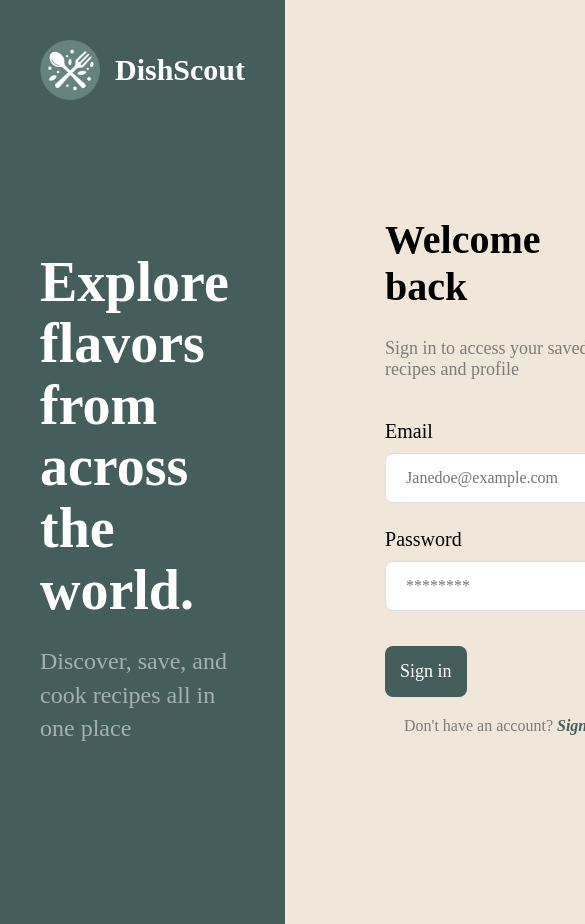
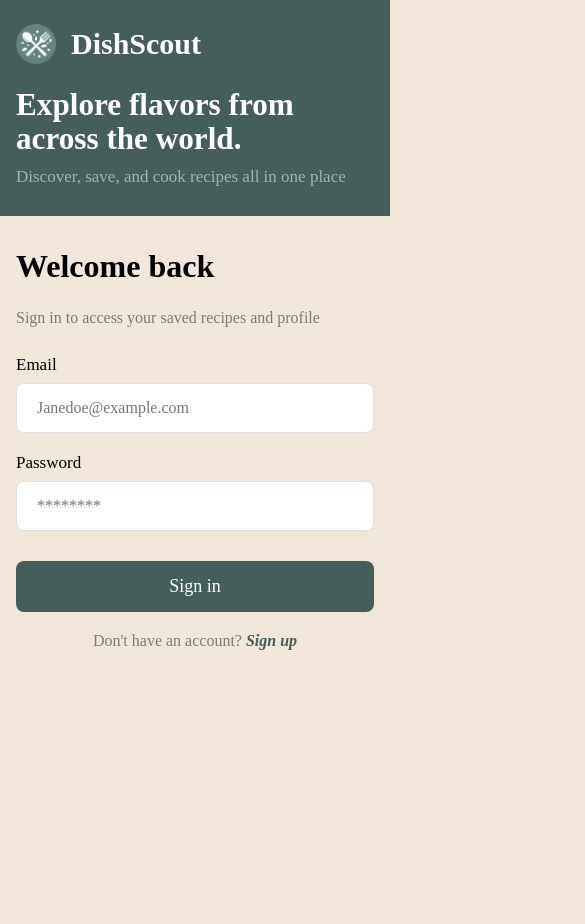
Before and after one commit to mcarlod/DishScout, a React (Vite) app: page / in a window 390 px wide. Shown: the top 924 px of the page, 585 px wide, since content can reach past the window. After the commit the page ends 844 px from the top, so only its background shows below. Built offline with nearby package versions, Linux system fonts and the light colour scheme; no server answers; a web font is replaced by a local one.

Commit message:
fix: make login and signup layouts responsive on mobile
- Stack the brand banner above the form on screens 768px and below
- Compact banner, full-width form, 48px inputs and full-width submit button on phones
- Scale banner headline and form padding on narrower split layouts

```diff
--- a/src/styles/globals.css
+++ b/src/styles/globals.css
@@ -39,6 +39,7 @@ main {
 .login-banner {
     background-color: #465e5b;
     flex: 1;
+    min-width: 0;
     display: flex;
     flex-direction: column;
     padding: 40px;
@@ -72,7 +73,8 @@ main {
 }
 
 .banner-content h1 {
-    font-size: 56px;
+    /* 56px on large screens, scaling down so narrower split layouts aren't cramped */
+    font-size: clamp(36px, 3.9vw, 56px);
     line-height: 1.1;
     margin-bottom: 20px;
 }
@@ -86,10 +88,12 @@ main {
 .login-form-container {
     background-color: #f0e6da;
     flex: 1;
+    min-width: 0;
     display: flex;
     flex-direction: column;
     justify-content: center;
-    padding: 0 100px;
+    /* 100px on large screens, less on narrower ones */
+    padding: 0 clamp(24px, 7vw, 100px);
     position: relative;
 }
 
@@ -157,6 +161,77 @@ main {
 .auth-message {
     background-color: #e8f0ef;
     color: #465e5b;
+}
+
+/* Phones and small tablets: compact brand header on top, full-width form below */
+@media (max-width: 768px) {
+    .login-container {
+        flex-direction: column;
+    }
+
+    .login-banner {
+        flex: none;
+        min-height: auto;
+        padding: 24px var(--page-gutter) 28px;
+    }
+
+    .login-banner .logo {
+        width: 40px;
+        height: 40px;
+    }
+
+    .login-banner h2 {
+        font-size: 26px;
+    }
+
+    .banner-content {
+        margin: 24px 0 0;
+    }
+
+    .banner-content h1 {
+        font-size: clamp(28px, 8vw, 40px);
+        margin: 0 0 8px;
+    }
+
+    .banner-content p {
+        font-size: 17px;
+        margin: 0;
+    }
+
+    .login-form-container {
+        flex: 1;
+        justify-content: flex-start;
+        padding: 32px var(--page-gutter) 40px;
+    }
+
+    .login-form-container h1 {
+        font-size: 32px;
+        margin: 0 0 8px;
+    }
+
+    .login-form-container p {
+        font-size: 16px;
+        margin-bottom: 28px;
+    }
+
+    .form-group {
+        margin-bottom: 20px;
+    }
+
+    .form-group label {
+        font-size: 17px;
+        margin-bottom: 8px;
+    }
+
+    .form-group input {
+        min-height: 48px;
+        box-sizing: border-box;
+    }
+
+    .sign-in-btn {
+        width: 100%;
+        min-height: 48px;
+    }
 }
 
 .signup-link {
```
